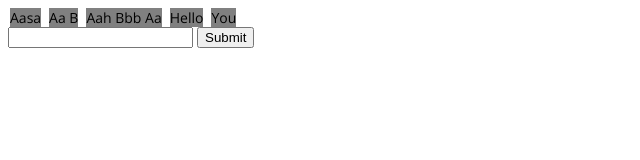
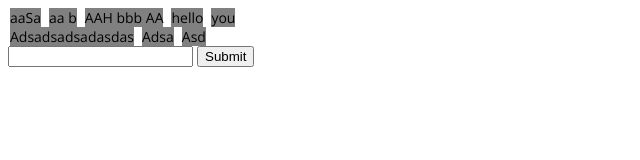
Before and after one commit to markuswaltre/keyword-framework, a plain HTML site: page index.html in a window 1280 px wide. Shown: the whole page, without its empty margins (0-640 px from the left). Drawn offline with nearby package versions, Linux system fonts and the light colour scheme.

Commit message:
Working with input parameters doesn't work

```diff
--- a/index.html
+++ b/index.html
@@ -14,6 +14,8 @@
   	</head>
 <body>
   <div id="keywords"></div>
+  <div id="extra"></div>
+  <div id="parameter"></div>
   <form id="test" name="test">
     <input id="text" name="text" type="text" />
     <input type="submit" />
--- a/js/keywords.js
+++ b/js/keywords.js
@@ -1,36 +1,93 @@
-// trying to create an object instead
+/*
+*	Keyword framework
+*	for simple uses
+*	@ Markus Waltre 2014
+*/
 
+//function keywords (keywords, idName) {
 function keywords () {
-	// to be able to use self-reference
-	// inside jquery $(this)
-	var self = this;
+	// keyword array
     this.keywords = new Array();
+
+    // options
     this.titleCase = true;
+    this.clickable = true;
     this.spanName = 'keyword';
+    this.idName = 'keywords';
 
+    // check input parameter (this does not work)
+
+	// if(idName===undefined) {
+	// 	/* no idName parameter in call */
+	// }
+	// else if(typeof(idName) === 'string') {
+	// 	this.idName = idName;
+	// }
+	// if(keywords===undefined) {
+	// 	no keywords parameter in call
+	// }
+	// else if(keywords instanceof Array) {
+	// 	this.setKeywords(keywords);
+	// } else if(typeof(keywords) === 'string') {
+	// 	this.addKeyword(keywords);
+	// }
+
+
+    // functions for setting options
     this.setTitleCase = function(bool) {
-    	// check if true or false here..
-    	this.titleCase = bool;
-    }
+    	if(bool === true || bool === false) {
+    		this.titleCase = bool;
+    	}
+    };
+    this.setClickable = function(bool) {
+    	console.log(bool);
+    	if(bool === true || bool === false) {
+    		this.clickable = bool;
+    	}
+    };
+    this.setIdName = function(idName) {
+    	this.idName = idName;
+    };
+
+    // draw keywords
+    this.drawKeywords = function() {
+    	var t_str = '';
+		for(var i=0; i<this.keywords.length; i++) {
+			// appends a span class named by spanName with a keyword
+			t_str +=  "<span class=" + this.spanName + ">" + this.keywords[i] + "</span> ";
+		}
+		// appends to the div given by idName
+		$('#' + this.idName).html(t_str);
+
+		// reset the listener for keyword clicks
+		if(this.clickable) {
+			// to be able to use self-reference
+			// inside jquery $(this)
+			var self = this;
+
+			$('.' + this.spanName).off('click.' + this.spanName);
+			$('.' + this.spanName).on('click.' + this.spanName, function (e) {
+					self.deleteKeyword($(this).html());
+				    self.drawKeywords();
+			});
+		}
+    };
+
+    // add / delelete and set an array
+    this.addKeyword = function(input) {
+    	input = $.trim(input); // delete whites
+		if(this.titleCase) {
+    		input = this.toTitleCase(input);
+    	}
+    	if(input.length > 0) { // simple check for length
+			this.keywords.push(input);
+			this.drawKeywords();
+		}
+    };
     this.deleteKeyword = function(value) {
-    	//this.keywords.unset(val);
-    	console.log(value);
     	if(this.keywords.indexOf(value) != -1) { // Make sure the value exists
 	        this.keywords.splice(this.keywords.indexOf(value), 1);
 	    }
-    };
-    this.drawKeywords = function() {
-    	var t_str = '';
-		for(var i=0; i<this.keywords.length; i++) {
-			t_str +=  "<span class='keyword'>" + this.keywords[i] + "</span> ";
-		}
-		$("#keywords").html(t_str);
-
-		$('.keyword').off('click.keyword');
-		$(".keyword").on('click.keyword', function (e) {
-				self.deleteKeyword($(this).html());
-			    self.drawKeywords();
-		});
     };
     this.setKeywords = function(keywords_input) {
     	if(this.titleCase) {
@@ -43,19 +100,15 @@ function keywords () {
 		}
 		this.drawKeywords();
     };
+
+
+
+    // return keyword array
     this.getKeywords = function() {
     	return this.keywords;
     };
-    this.addKeyword = function(input) {
-    	input = $.trim(input); // delete whites
-		if(this.titleCase) {
-    		input = this.toTitleCase(input);
-    	}
-    	if(input.length > 0) { // simple check for length
-			this.keywords.push(input);
-			this.drawKeywords();
-		}
-    };
+
+    // help functions
     this.toTitleCaseArray = function(arr) {
     	for(var i = 0; i<arr.length; i++) {
 			arr[i] = this.toTitleCase(arr[i]);
@@ -71,8 +124,15 @@ function keywords () {
 // testing
 
 var p = new keywords();
-p.setTitleCase(true);
+p.setTitleCase(false);
 p.setKeywords(["aaSa", "aa b", "AAH bbb AA", "hello", "you"]);
+
+var l = new keywords();
+l.setIdName("extra");
+l.setClickable(false);
+l.setKeywords(["adsadsadsadasdas", "adsa", "asd"]);
+
+//var r = new keywords(["hey", "dude"], "parameter");
 
 // debugging
 
```
